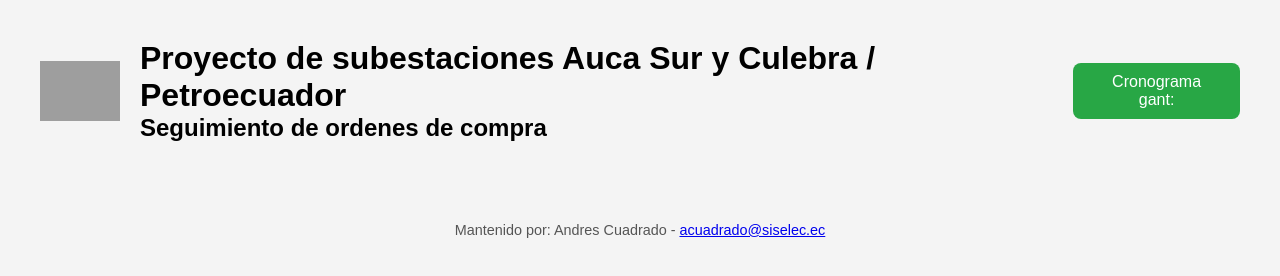
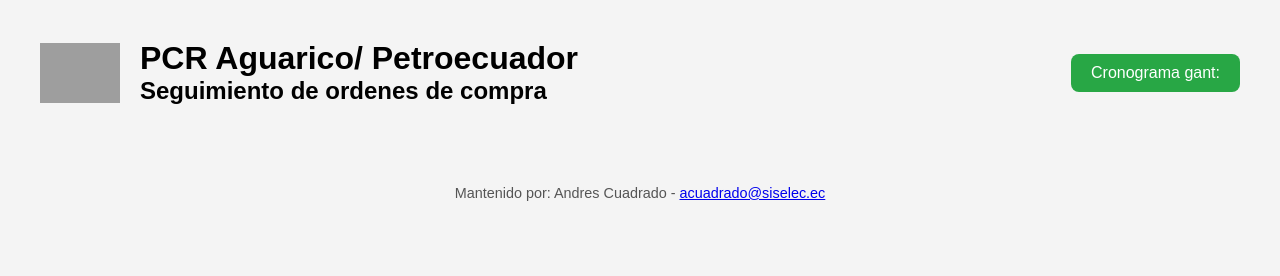
Before and after one commit to Energia24-7/ocfollowup, a plain HTML site: page index.html in a window 1280 px wide. Drawn offline with Linux system fonts and the light colour scheme; no server answers; grey boxes are pictures that could not be loaded.

Commit message:
Update index.html

```diff
--- a/index.html
+++ b/index.html
@@ -78,7 +78,7 @@
     <div style="display: flex; align-items: center;">
       <img src="https://www.siselec.ec/wp-content/uploads/2018/01/logo_webfront.png" alt="Logo">
       <div>
-        <h1>Proyecto de subestaciones Auca Sur y Culebra / Petroecuador</h1>
+        <h1>PCR Aguarico/ Petroecuador</h1>
         <h2>Seguimiento de ordenes de compra</h2>
       </div>
     </div>
```
